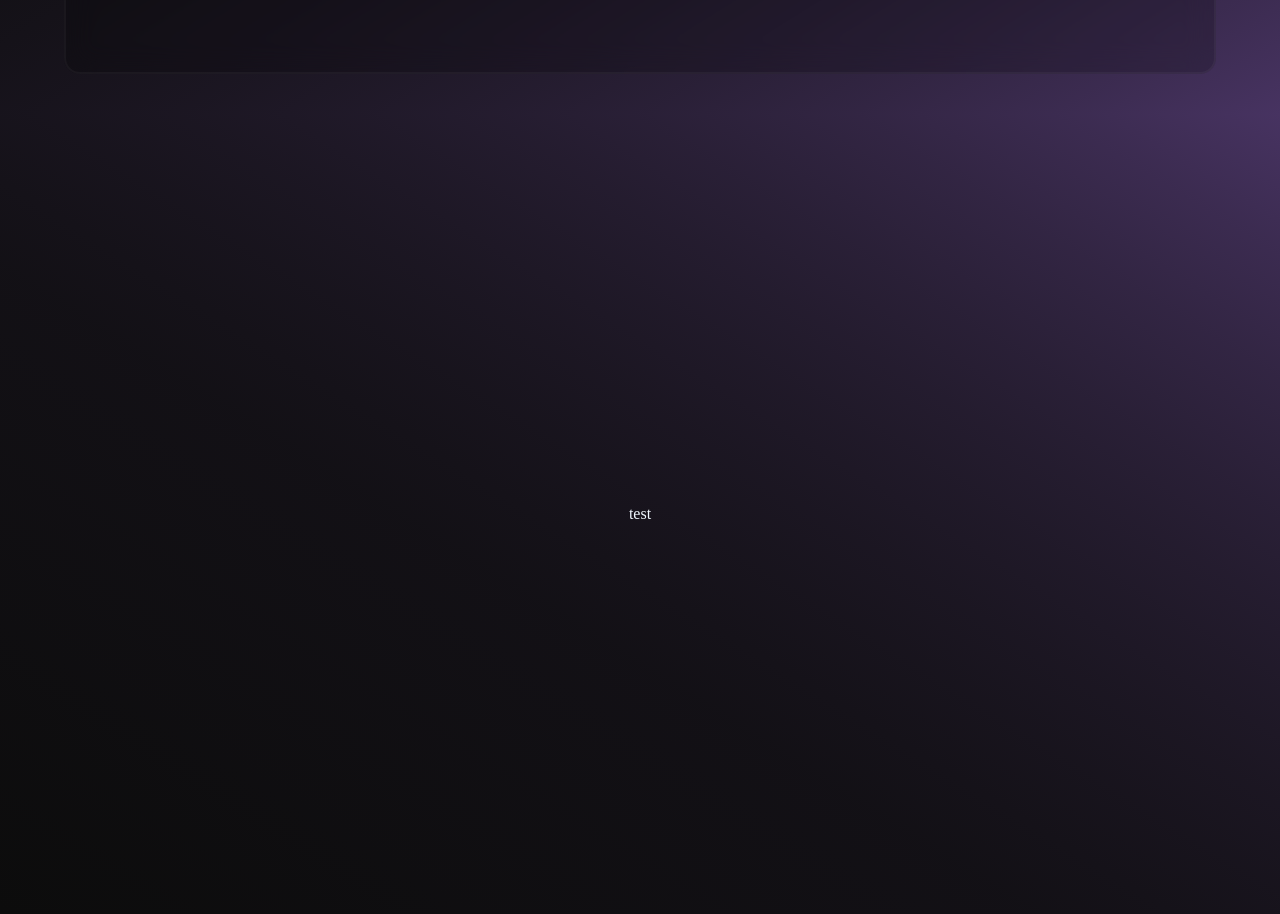
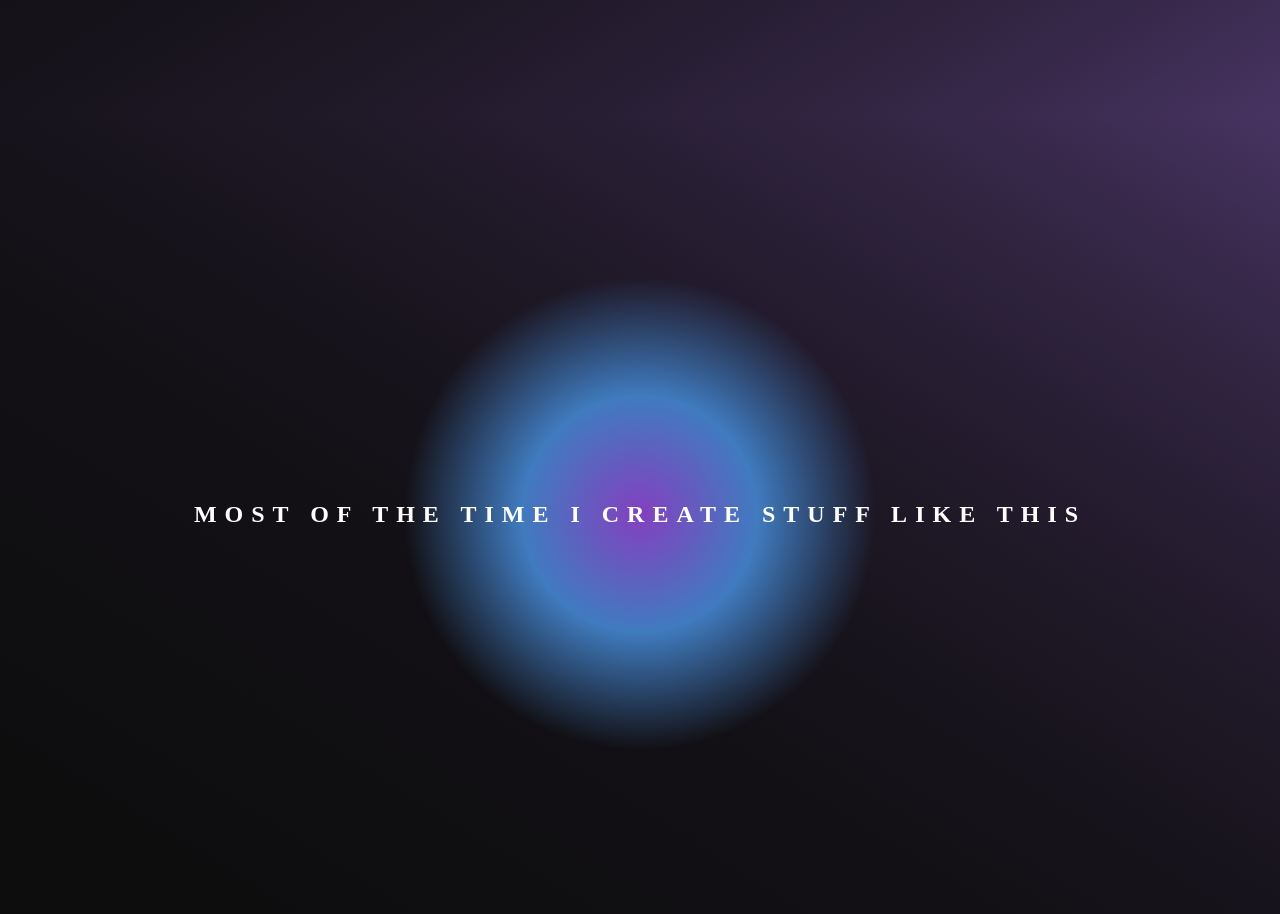
Before and after one commit to angelzxz1/Magen-z, a Next.js app: page / in a window 1280 px wide. Shown: the part 686-1600 px from the top of the page. Built offline with nearby package versions, Linux system fonts and the light colour scheme; a web font is replaced by a local one.

Commit message:
Fixed issue when first loading placed wrong the main page distribution

```diff
--- a/pages/index.tsx
+++ b/pages/index.tsx
@@ -121,9 +121,10 @@ const Home = (): JSX.Element => {
     useEffect(() => {
         const resize = () => {
             const aspectRatio = window.innerWidth / window.innerHeight;
-            console.log(aspectRatio);
+            // console.log(aspectRatio);
             setAspectRatio(aspectRatio);
         };
+        resize();
         window.addEventListener("resize", resize);
     }, []);
     return (
@@ -232,9 +233,55 @@ const Home = (): JSX.Element => {
                         <Carrousel />
                     </Flex>
                 </Section>
-                <Section>test</Section>
+                <Section>
+                    <Gradiante />
+                </Section>
             </Box>
         </>
     );
 };
 export default Home;
+
+const Gradiante = () => {
+    const [deg, setDeg] = useState(0);
+    const [deg2, setDeg2] = useState(60);
+    useEffect(() => {
+        const interval = setInterval(() => {
+            setDeg((deg) => deg + 1);
+            setDeg2((deg2) => deg2 + 1);
+        }, 10);
+        return () => clearInterval(interval);
+    }, [deg, deg2]);
+    return (
+        <Flex
+            w="100%"
+            h="100%"
+            justify="center"
+            align="center"
+            position="relative"
+        >
+            <Flex
+                w={{ base: "250px", md: "500px" }}
+                h={{ base: "250px", md: "500px" }}
+                borderRadius="50%"
+                bg={`radial-gradient( hsl(${deg2},50%,50%), hsl(${deg},50%,50%),  rgba(0,0,0,0),rgba(0,0,0,0))`}
+                justify="center"
+                align="center"
+            >
+                <Box
+                    as="p"
+                    position="absolute"
+                    color={useColorModeValue("black", "white")}
+                    fontSize="1.5rem"
+                    fontWeight="bold"
+                    letterSpacing="0.5rem"
+                    textTransform="uppercase"
+                    textAlign="center"
+                    lineHeight="1.5"
+                >
+                    Most of the time I create stuff like this
+                </Box>
+            </Flex>
+        </Flex>
+    );
+};
```
